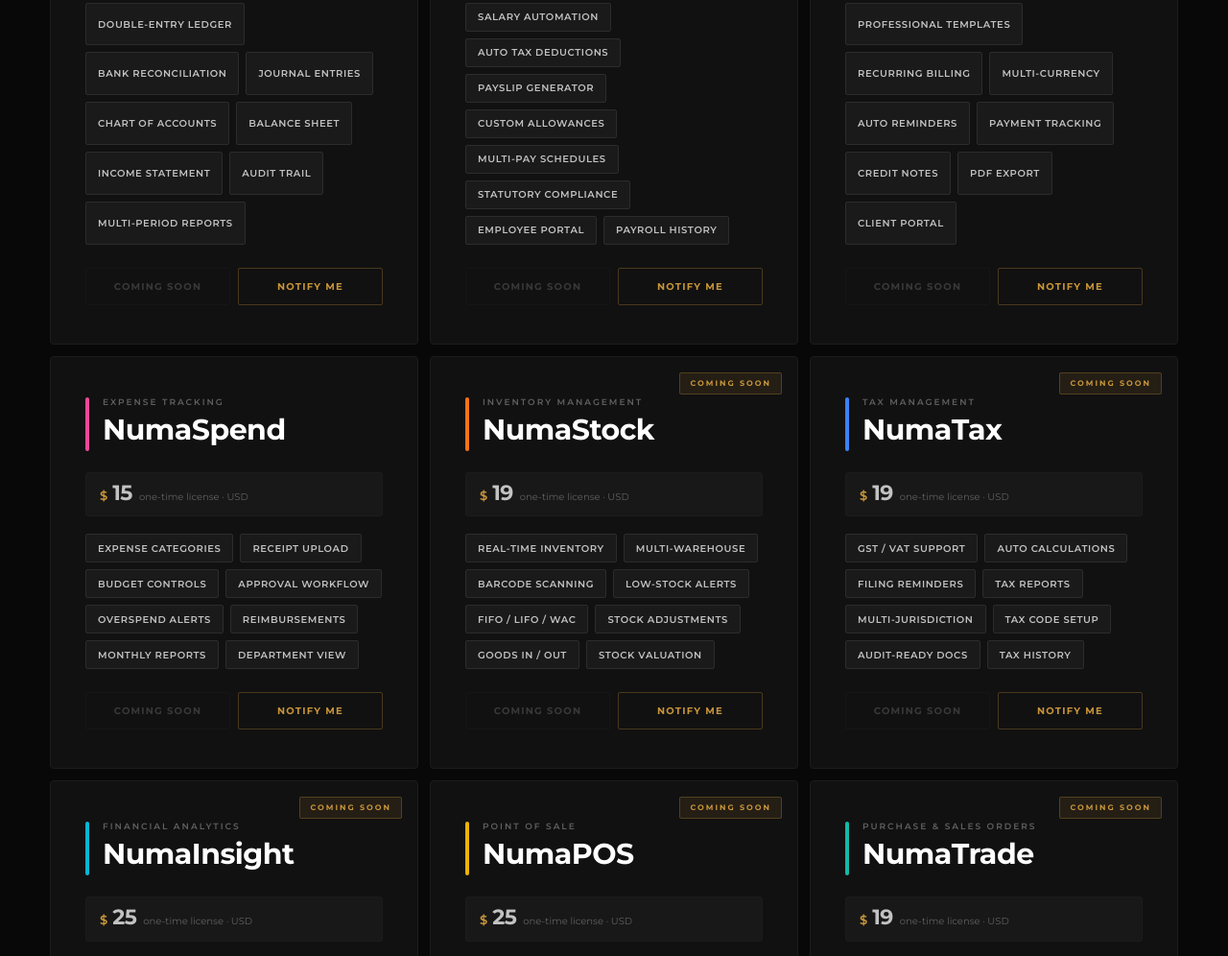
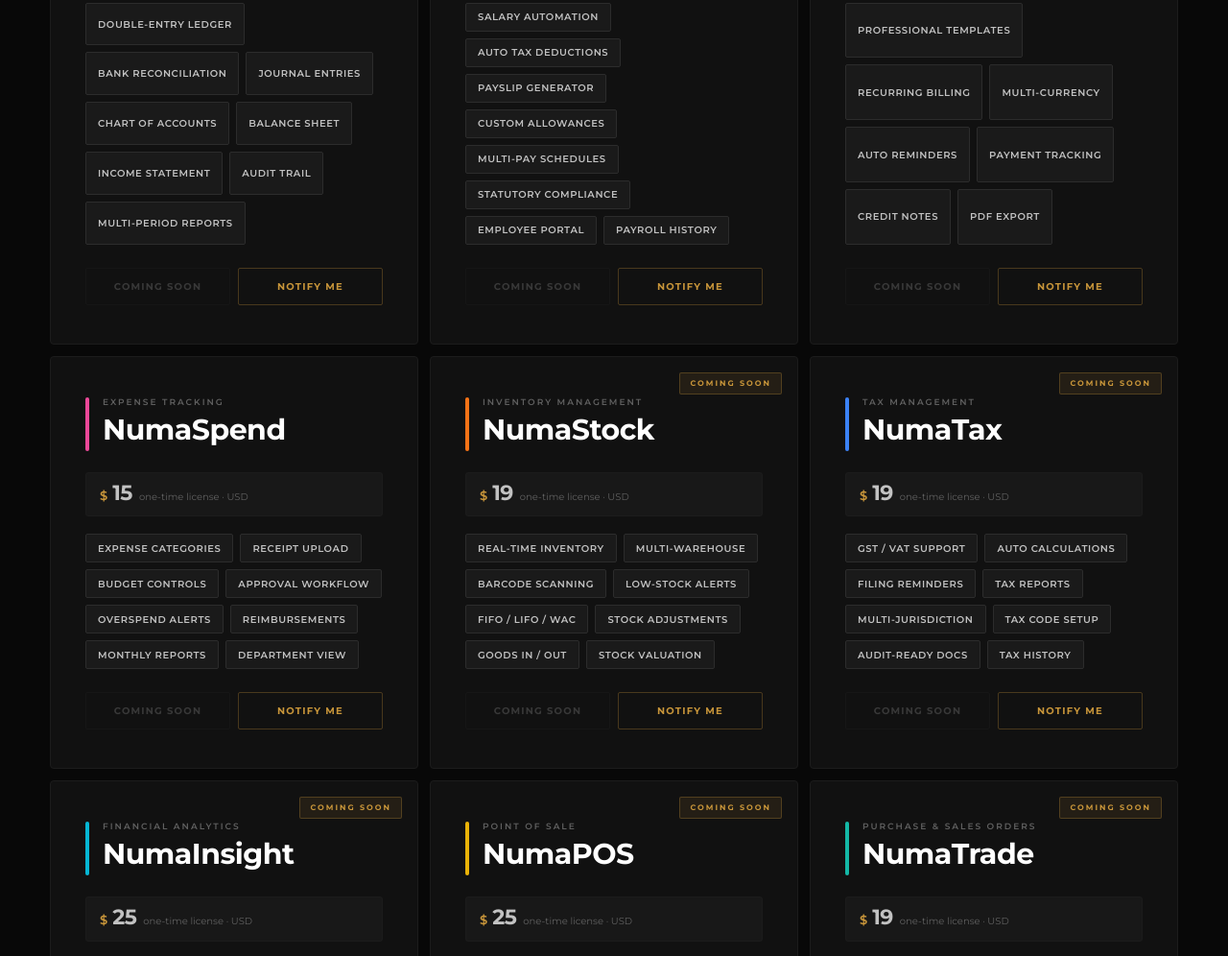
Before and after one commit to numera-apps/numera-apps.github.io, a plain HTML site: page index.html in a window 1280 px wide. Shown: the part 1471-2467 px from the top of the page at 96% size. Drawn offline with Linux system fonts and the light colour scheme.

Commit message:
Update index.html

```diff
--- a/index.html
+++ b/index.html
@@ -462,7 +462,6 @@ footer{background:#0E0E0E;border-top:1px solid var(--b2);padding:64px 52px 36px;
         <span class="feat-box">Payment Tracking</span>
         <span class="feat-box">Credit Notes</span>
         <span class="feat-box">PDF Export</span>
-        <span class="feat-box">Client Portal</span>
       </div>
       <div class="app-btns">
         <button class="btn-app cs-btn" disabled>Coming Soon</button>
```
